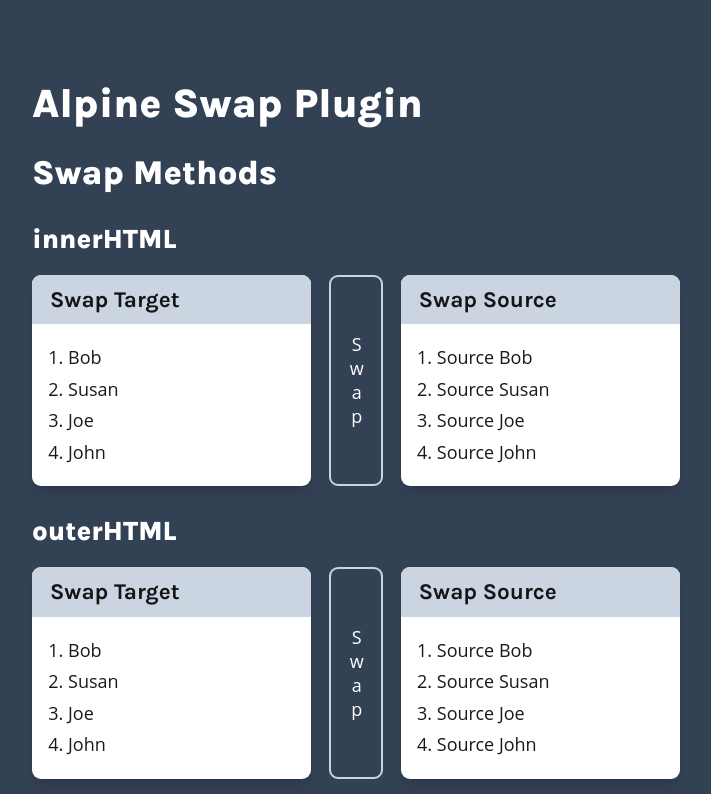
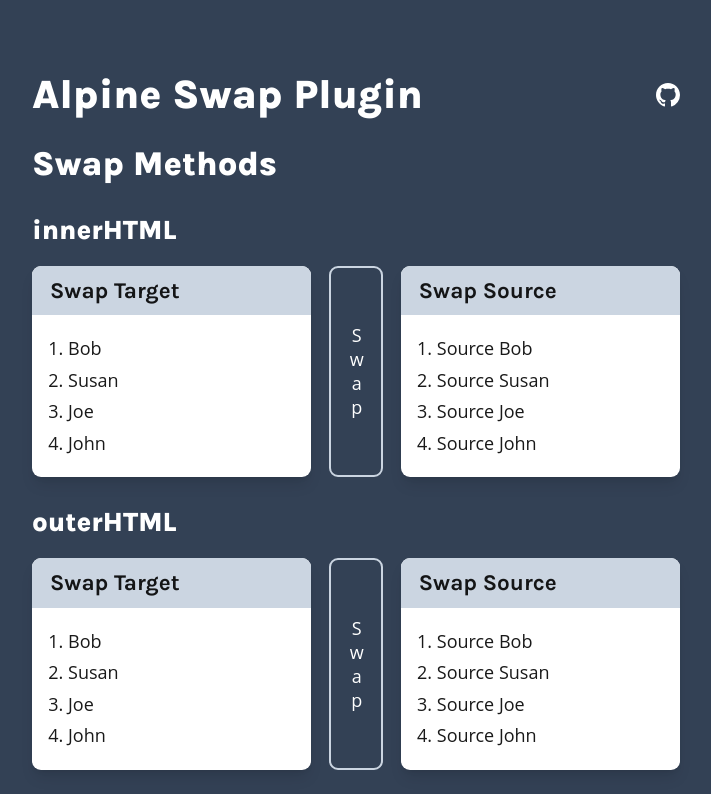
Before and after one commit to JuroOravec/alpine-swap, a website built with Vite: page index.html in a window 1280 px wide. Shown: the top 794 px of the page, without its empty margins (284-995 px from the left). Built offline with nearby package versions, Linux system fonts and the light colour scheme.

Commit message:
added github link

```diff
--- a/index.html
+++ b/index.html
@@ -29,7 +29,23 @@
   <body class="px-6 md:px-8">
     <header class="h-12"></header>
     <main class="max-w-xl mx-auto">
-      <h1>Alpine Swap Plugin</h1>
+      <div class="flex items-center justify-between my-4">
+        <h1 class="m-0">Alpine Swap Plugin</h1>
+        <a href="https://github.com/james0r/alpine-swap" target="_blank"
+          ><svg
+            xmlns="http://www.w3.org/2000/svg"
+            width="24"
+            height="24"
+            fill="currentColor"
+            class="bi bi-github"
+            viewBox="0 0 16 16"
+          >
+            <path
+              d="M8 0C3.58 0 0 3.58 0 8c0 3.54 2.29 6.53 5.47 7.59.4.07.55-.17.55-.38 0-.19-.01-.82-.01-1.49-2.01.37-2.53-.49-2.69-.94-.09-.23-.48-.94-.82-1.13-.28-.15-.68-.52-.01-.53.63-.01 1.08.58 1.23.82.72 1.21 1.87.87 2.33.66.07-.52.28-.87.51-1.07-1.78-.2-3.64-.89-3.64-3.95 0-.87.31-1.59.82-2.15-.08-.2-.36-1.02.08-2.12 0 0 .67-.21 2.2.82.64-.18 1.32-.27 2-.27.68 0 1.36.09 2 .27 1.53-1.04 2.2-.82 2.2-.82.44 1.1.16 1.92.08 2.12.51.56.82 1.27.82 2.15 0 3.07-1.87 3.75-3.65 3.95.29.25.54.73.54 1.48 0 1.07-.01 1.93-.01 2.2 0 .21.15.46.55.38A8.012 8.012 0 0 0 16 8c0-4.42-3.58-8-8-8z"
+            />
+          </svg>
+        </a>
+      </div>
       <section>
         <h2>Swap Methods</h2>
         <div
```
